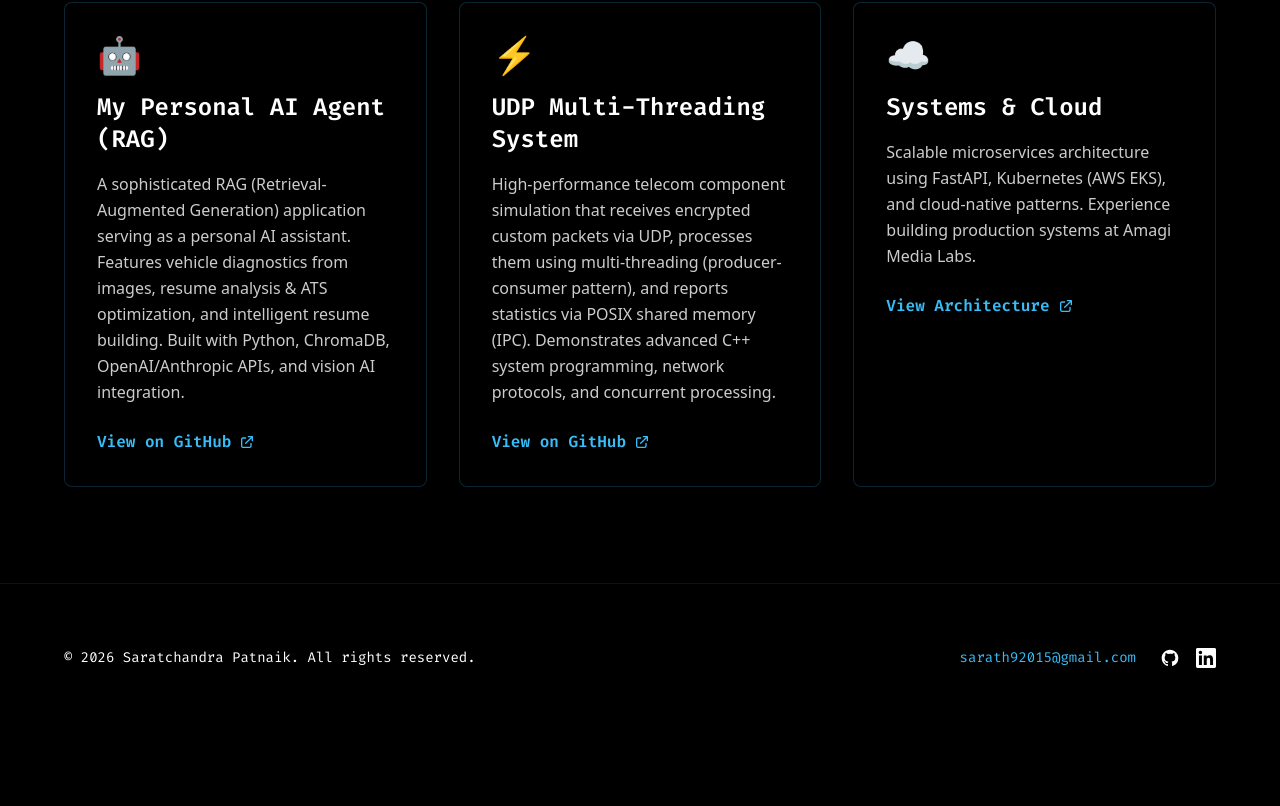
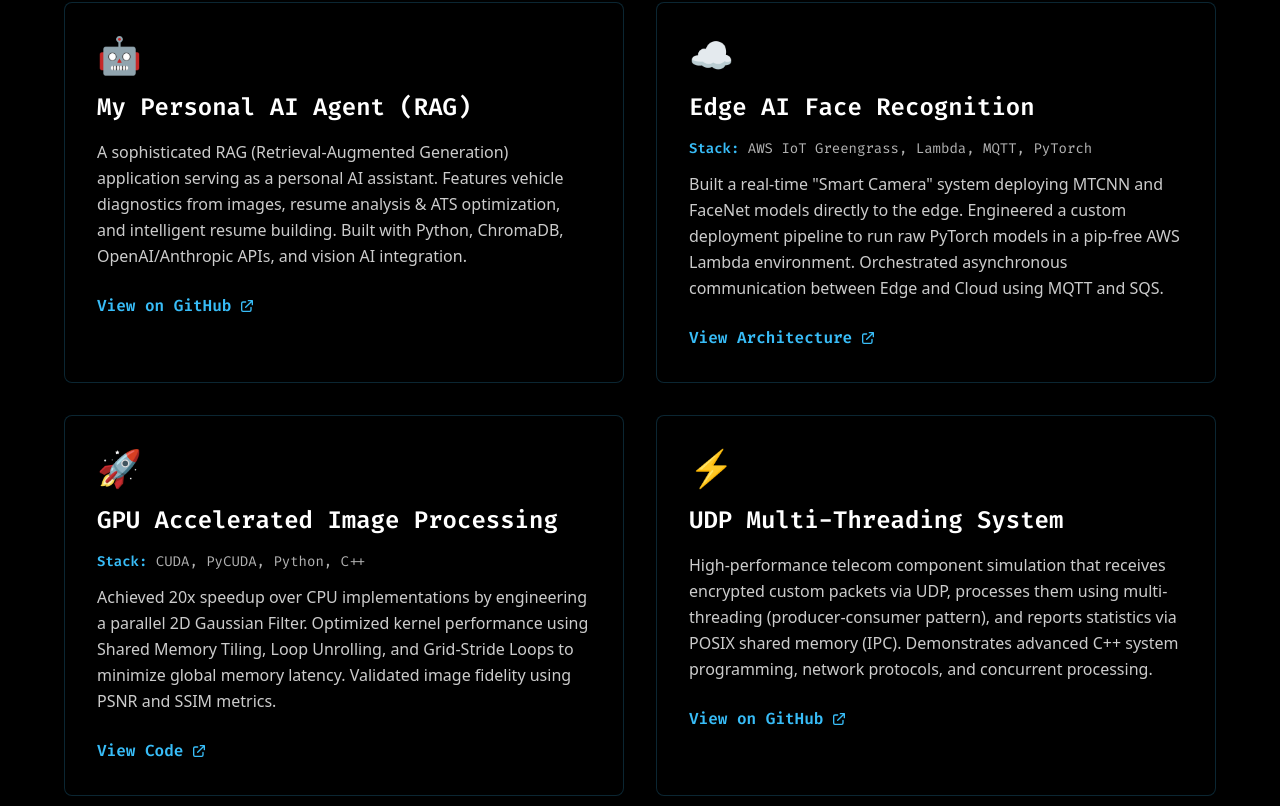
Before and after one commit to Bannump/portfolio, a Next.js app: page / in a window 1280 px wide. Shown: the part 3214-4020 px from the top of the page. Before the commit the page ends 3946 px from the top, so only its background shows below. Built offline with nearby package versions, Linux system fonts and the light colour scheme.

Commit message:
modified projects section

```diff
--- a/components/Projects.tsx
+++ b/components/Projects.tsx
@@ -8,6 +8,24 @@ export default function Projects() {
       linkText: "View on GitHub",
       icon: "🤖",
     },
+    edgeAI: {
+      title: "Edge AI Face Recognition",
+      techStack: "AWS IoT Greengrass, Lambda, MQTT, PyTorch",
+      description:
+        "Built a real-time \"Smart Camera\" system deploying MTCNN and FaceNet models directly to the edge. Engineered a custom deployment pipeline to run raw PyTorch models in a pip-free AWS Lambda environment. Orchestrated asynchronous communication between Edge and Cloud using MQTT and SQS.",
+      link: "https://github.com/Bannump",
+      linkText: "View Architecture",
+      icon: "☁️",
+    },
+    gpu: {
+      title: "GPU Accelerated Image Processing",
+      techStack: "CUDA, PyCUDA, Python, C++",
+      description:
+        "Achieved 20x speedup over CPU implementations by engineering a parallel 2D Gaussian Filter. Optimized kernel performance using Shared Memory Tiling, Loop Unrolling, and Grid-Stride Loops to minimize global memory latency. Validated image fidelity using PSNR and SSIM metrics.",
+      link: "https://github.com/Bannump",
+      linkText: "View Code",
+      icon: "🚀",
+    },
     udp: {
       title: "UDP Multi-Threading System",
       description:
@@ -15,14 +33,6 @@ export default function Projects() {
       link: "https://github.com/Bannump/udp-multi-threading.git",
       linkText: "View on GitHub",
       icon: "⚡",
-    },
-    systems: {
-      title: "Systems & Cloud",
-      description:
-        "Scalable microservices architecture using FastAPI, Kubernetes (AWS EKS), and cloud-native patterns. Experience building production systems at Amagi Media Labs.",
-      link: "https://github.com/Bannump",
-      linkText: "View Architecture",
-      icon: "☁️",
     },
   };
 
@@ -32,10 +42,10 @@ export default function Projects() {
       className="py-24 px-6 sm:px-8 lg:px-12 xl:px-16 bg-black border-t border-accent/10"
     >
       <div className="max-w-7xl mx-auto w-full">
-        <h2 className="text-4xl font-mono font-bold mb-16 text-accent text-center">
-          Selected Works
+        <h2 className="text-4xl font-mono font-bold mb-16 text-accent">
+          Projects
         </h2>
-        <div className="grid grid-cols-1 md:grid-cols-3 gap-6 lg:gap-8">
+        <div className="grid grid-cols-1 md:grid-cols-2 gap-6 lg:gap-8">
           {/* RAG Project */}
           <div className="card group bg-black/50 border border-accent/20 rounded-lg p-8 hover:border-accent/40 transition-all duration-300 hover:shadow-lg hover:shadow-accent/10">
             <div className="text-4xl mb-4">{projects.rag.icon}</div>
@@ -52,6 +62,82 @@ export default function Projects() {
               className="inline-flex items-center text-accent font-mono font-semibold hover:text-accent-dark transition-colors group-hover:translate-x-1 duration-300"
             >
               {projects.rag.linkText}
+              <svg
+                className="w-4 h-4 ml-2"
+                fill="none"
+                stroke="currentColor"
+                viewBox="0 0 24 24"
+              >
+                <path
+                  strokeLinecap="round"
+                  strokeLinejoin="round"
+                  strokeWidth={2}
+                  d="M10 6H6a2 2 0 00-2 2v10a2 2 0 002 2h10a2 2 0 002-2v-4M14 4h6m0 0v6m0-6L10 14"
+                />
+              </svg>
+            </a>
+          </div>
+
+          {/* Edge AI Face Recognition Project */}
+          <div className="card group bg-black/50 border border-accent/20 rounded-lg p-8 hover:border-accent/40 transition-all duration-300 hover:shadow-lg hover:shadow-accent/10">
+            <div className="text-4xl mb-4">{projects.edgeAI.icon}</div>
+            <h3 className="text-2xl font-mono font-semibold mb-4 text-foreground">
+              {projects.edgeAI.title}
+            </h3>
+            {projects.edgeAI.techStack && (
+              <p className="text-foreground/70 mb-3 font-mono text-sm">
+                <span className="text-accent font-semibold">Stack:</span>{" "}
+                {projects.edgeAI.techStack}
+              </p>
+            )}
+            <p className="text-foreground/80 mb-6 leading-relaxed">
+              {projects.edgeAI.description}
+            </p>
+            <a
+              href={projects.edgeAI.link}
+              target="_blank"
+              rel="noopener noreferrer"
+              className="inline-flex items-center text-accent font-mono font-semibold hover:text-accent-dark transition-colors group-hover:translate-x-1 duration-300"
+            >
+              {projects.edgeAI.linkText}
+              <svg
+                className="w-4 h-4 ml-2"
+                fill="none"
+                stroke="currentColor"
+                viewBox="0 0 24 24"
+              >
+                <path
+                  strokeLinecap="round"
+                  strokeLinejoin="round"
+                  strokeWidth={2}
+                  d="M10 6H6a2 2 0 00-2 2v10a2 2 0 002 2h10a2 2 0 002-2v-4M14 4h6m0 0v6m0-6L10 14"
+                />
+              </svg>
+            </a>
+          </div>
+
+          {/* GPU Accelerated Image Processing Project */}
+          <div className="card group bg-black/50 border border-accent/20 rounded-lg p-8 hover:border-accent/40 transition-all duration-300 hover:shadow-lg hover:shadow-accent/10">
+            <div className="text-4xl mb-4">{projects.gpu.icon}</div>
+            <h3 className="text-2xl font-mono font-semibold mb-4 text-foreground">
+              {projects.gpu.title}
+            </h3>
+            {projects.gpu.techStack && (
+              <p className="text-foreground/70 mb-3 font-mono text-sm">
+                <span className="text-accent font-semibold">Stack:</span>{" "}
+                {projects.gpu.techStack}
+              </p>
+            )}
+            <p className="text-foreground/80 mb-6 leading-relaxed">
+              {projects.gpu.description}
+            </p>
+            <a
+              href={projects.gpu.link}
+              target="_blank"
+              rel="noopener noreferrer"
+              className="inline-flex items-center text-accent font-mono font-semibold hover:text-accent-dark transition-colors group-hover:translate-x-1 duration-300"
+            >
+              {projects.gpu.linkText}
               <svg
                 className="w-4 h-4 ml-2"
                 fill="none"
@@ -99,38 +185,6 @@ export default function Projects() {
               </svg>
             </a>
           </div>
-
-          {/* Systems & Cloud */}
-          <div className="card group bg-black/50 border border-accent/20 rounded-lg p-8 hover:border-accent/40 transition-all duration-300 hover:shadow-lg hover:shadow-accent/10">
-            <div className="text-4xl mb-4">{projects.systems.icon}</div>
-            <h3 className="text-2xl font-mono font-semibold mb-4 text-foreground">
-              {projects.systems.title}
-            </h3>
-            <p className="text-foreground/80 mb-6 leading-relaxed">
-              {projects.systems.description}
-            </p>
-            <a
-              href={projects.systems.link}
-              target="_blank"
-              rel="noopener noreferrer"
-              className="inline-flex items-center text-accent font-mono font-semibold hover:text-accent-dark transition-colors group-hover:translate-x-1 duration-300"
-            >
-              {projects.systems.linkText}
-              <svg
-                className="w-4 h-4 ml-2"
-                fill="none"
-                stroke="currentColor"
-                viewBox="0 0 24 24"
-              >
-                <path
-                  strokeLinecap="round"
-                  strokeLinejoin="round"
-                  strokeWidth={2}
-                  d="M10 6H6a2 2 0 00-2 2v10a2 2 0 002 2h10a2 2 0 002-2v-4M14 4h6m0 0v6m0-6L10 14"
-                />
-              </svg>
-            </a>
-          </div>
         </div>
       </div>
     </section>
```
Also changed, not shown: 1 other file (tests, documents, lock files or other folders).
